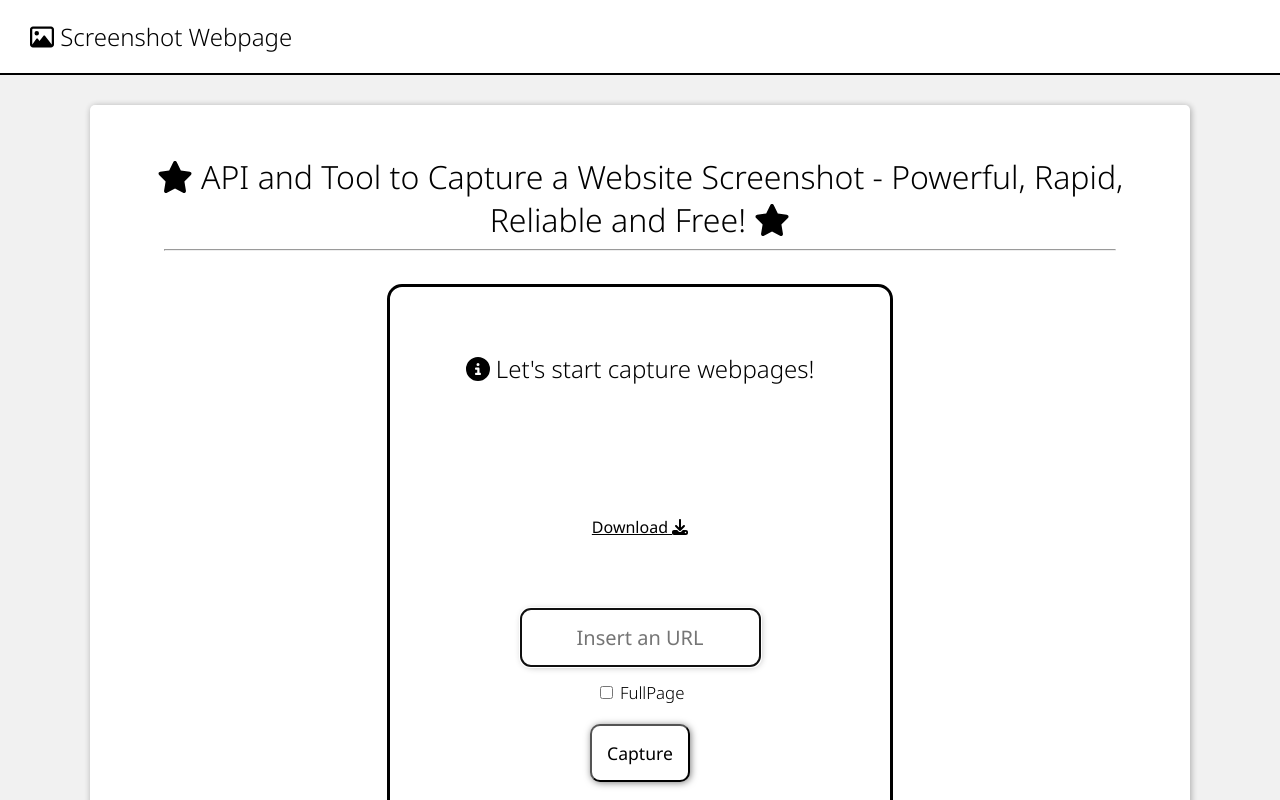
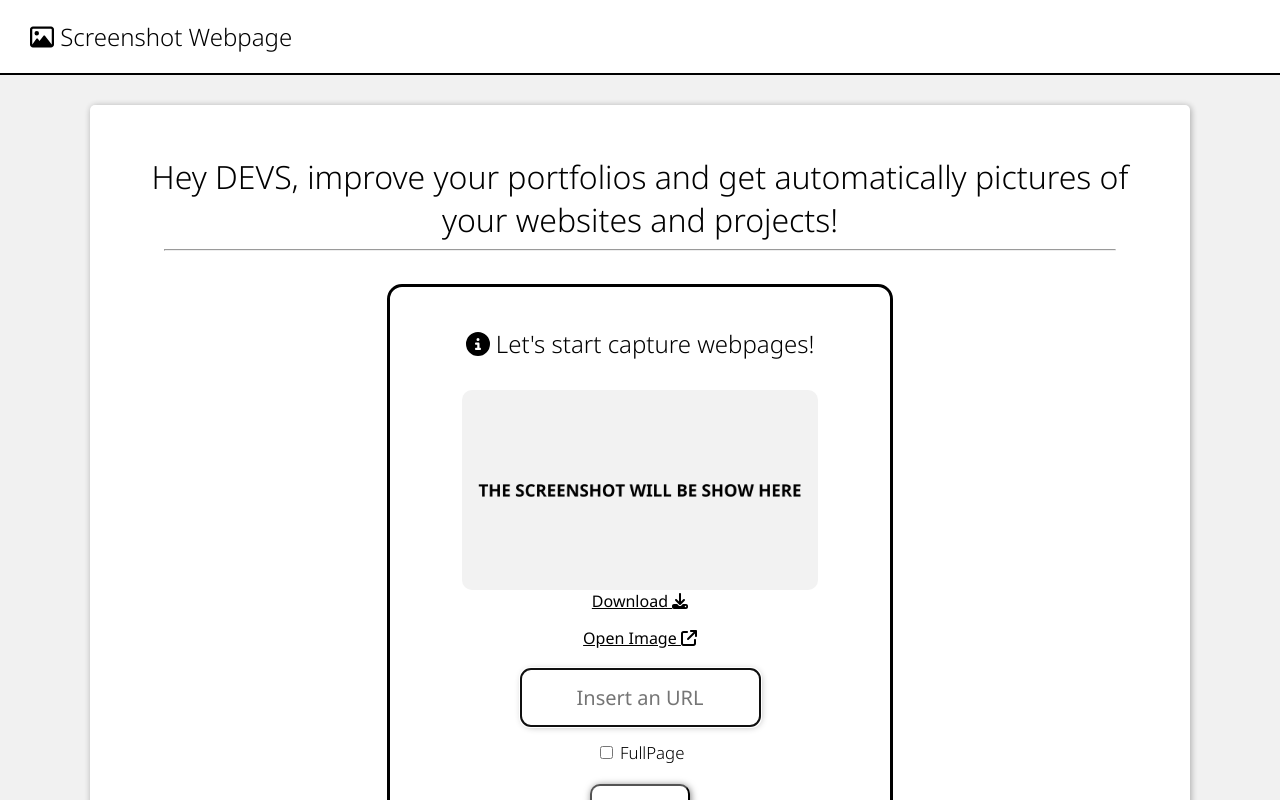
Before and after one commit to LuSrodri/screenshotwebpage, a Next.js app: page / in a window 1280 px wide. Built offline with nearby package versions, Linux system fonts and the light colour scheme.

Commit message:
improving ux

```diff
--- a/components/InputURLForScreenshot.js
+++ b/components/InputURLForScreenshot.js
@@ -1,5 +1,5 @@
 import styles from '@/styles/Websites.module.css'
-import { faDownload, faInfoCircle } from '@fortawesome/free-solid-svg-icons'
+import { faArrowUpRightFromSquare, faDownload, faInfoCircle } from '@fortawesome/free-solid-svg-icons'
 import { FontAwesomeIcon } from '@fortawesome/react-fontawesome'
 import { useEffect, useState } from 'react';
 import Link from 'next/link';
@@ -8,6 +8,7 @@ export default function InputURLForScreenshot() {
 
     const [URLOfCapture, setURLOfCapture] = useState("");
     const [downloadLink, setDownloadLink] = useState("");
+    const [openLink, setOpenLink] = useState("");
     const [isFullPage, setIsFullPage] = useState(false);
 
     useEffect(() => {
@@ -46,6 +47,7 @@ export default function InputURLForScreenshot() {
         }
 
         setDownloadLink('https://api.screenshotwebpage.com/capture/' + encodeURIComponent(url) + '?fullpage=' + isFullPage + '&download=true');
+        setOpenLink('https://api.screenshotwebpage.com/capture/' + encodeURIComponent(url) + '?fullpage=' + isFullPage);
         imageElement.src = 'https://api.screenshotwebpage.com/capture/' + encodeURIComponent(url) + '?fullpage=' + isFullPage;
     }
 
@@ -53,8 +55,9 @@ export default function InputURLForScreenshot() {
         <div className={styles.screenshot}>
             <div className={styles.inputDiv}>
                 <h2><FontAwesomeIcon icon={faInfoCircle} /> Let&apos;s start capture webpages!</h2>
-                <img src='' id='captureWebpage' />
+                <img src='./screenshot-will-show.png' id='captureWebpage' />
                 <Link target='_blank' href={downloadLink}>Download <FontAwesomeIcon icon={faDownload} /></Link>
+                <Link target='_blank' href={openLink}>Open Image <FontAwesomeIcon icon={faArrowUpRightFromSquare} /></Link>
                 <div style={{display: 'flex', flexDirection: 'column', alignItems: 'center', justifyContent: 'center'}}>
                     <input id={"inputURL"} type="url" placeholder={"Insert an URL"} onKeyDown={onEnter} onChange={onChange} />
                     <label><input type='checkbox' onInput={(e) => setIsFullPage(e.target.checked)}></input> FullPage</label>
--- a/components/WebsitesScreenshot.js
+++ b/components/WebsitesScreenshot.js
@@ -7,7 +7,7 @@ import Link from 'next/link'
 export default function WebsitesScreenshot() {
     return (
         <main className={styles.main}>
-            <h1><FontAwesomeIcon icon={faStar} /> API and Tool to Capture a Website Screenshot - Powerful, Rapid, Reliable and Free! <FontAwesomeIcon icon={faStar} /></h1>
+            <h1>Hey DEVS, improve your portfolios and get automatically pictures of your websites and projects!</h1>
             <hr></hr>
             <InputURLForScreenshot></InputURLForScreenshot>
 
--- a/pages/index.js
+++ b/pages/index.js
@@ -8,18 +8,18 @@ export default function WebsiteScreenshot() {
   return (
     <>
       <Head>
-        <title>Website Screenshot - Powerful, Rapid, Reliable and Free!</title>
+        <title>Hey DEVS, improve your portfolios and get automatically pictures of your websites and projects with Screenshot Webpage!</title>
 
-        <meta name="description" content="The most powerful and free Tool and API to get capture of websites. Try now and get web screenshots online and with no limits. Rapid and reliable. With non login needed." />
+        <meta name="description" content="The most powerful, free and easilly Tool and API to get capture of websites automatically and Code-Driven. Try now and get web screenshots online and with no limits, rapid and reliable and with non auth needed." />
 
-        <meta property="og:title" content="Website Screenshot - Powerful, Rapid, Reliable and Free!" />
+        <meta property="og:title" content="Hey DEVS, improve your portfolios and get automatically pictures of your websites and projects with Screenshot Webpage!" />
         <meta property="og:type" content="website" />
-        <meta property="og:description" content="The most powerful and free Tool and API to get capture of websites. Try now and get web screenshots online and with no limits. Rapid and reliable. With non login needed." />
+        <meta property="og:description" content="The most powerful, free and easilly Tool and API to get capture of websites automatically and Code-Driven. Try now and get web screenshots online and with no limits, rapid and reliable and with non auth needed." />
         <meta property="og:url" content="https://screenshotwebpage.com/" />
         <meta property="og:image" content="https://screenshotwebpage.com/imagesinfos-logo.png" />
 
-        <meta name="twitter:title" content="Website Screenshot - Powerful, Rapid, Reliable and Free!" />
-        <meta name="twitter:description" content="The most powerful and free Tool and API to get capture of websites. Try now and get web screenshots online and with no limits. Rapid and reliable. With non login needed." />
+        <meta name="twitter:title" content="Hey DEVS, improve your portfolios and get automatically pictures of your websites and projects with Screenshot Webpage!" />
+        <meta name="twitter:description" content="The most powerful, free and easilly Tool and API to get capture of websites automatically and Code-Driven. Try now and get web screenshots online and with no limits, rapid and reliable and with non auth needed." />
         <meta name="twitter:image" content="https://screenshotwebpage.com/imagesinfos-logo.png" />
         <meta name="twitter:card" content="summary_large_image" />
 
--- a/styles/globals.css
+++ b/styles/globals.css
@@ -2,8 +2,6 @@
 
 * {
   font-family: 'Noto Sans', sans-serif;
-  user-select: none;
-  -webkit-user-select: none;
   text-align: center;
 }
 
```
Also changed, not shown: public/screenshot-will-show.png (added), public/sitemap.txt.
